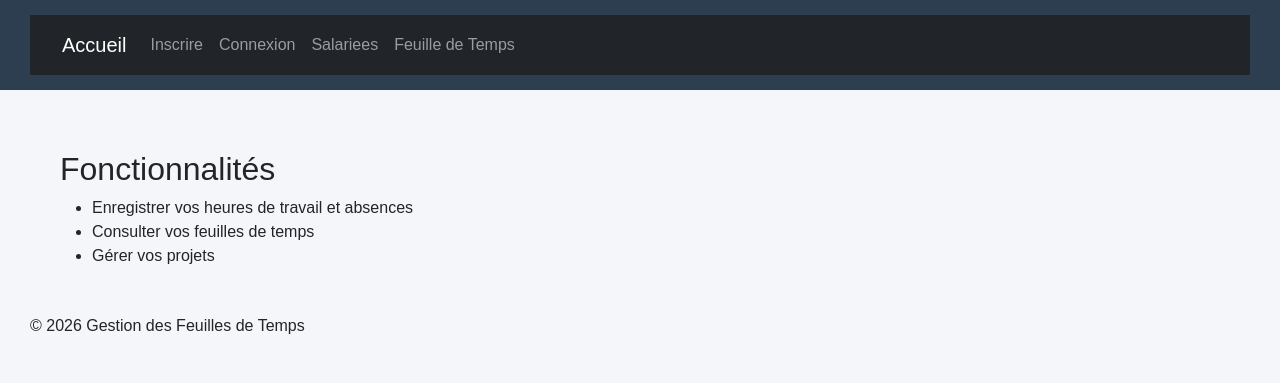
After one commit to Erdogan22/Project_FE, a Flask app: template templates/accueil.html in a window 1280 px wide. The commit adds this page. Shown: the top 383 px of the page. Run offline with Flask 3, Linux system fonts and the light colour scheme; the template is opened without the code that fills it, so the values that code supplies are empty.

Commit message:
with navbar

```diff
--- a/app.py
+++ b/app.py
@@ -13,7 +13,7 @@ app.config["SQLALCHEMY_TRACK_MODIFICATIONS"] = False
 app.secret_key = "super-secret-key"
 db.init_app(app)
 
-@app.route("/", methods=["GET", "POST"])
+@app.route("/feuille-de-temps", methods=["GET", "POST"])
 def timesheet():
     if request.method == "POST":
 
@@ -35,9 +35,13 @@ def timesheet():
         db.session.commit()
         flash("✅ Feuille de temps enregistrée avec succès.")
 
-        return redirect("/")
+        return redirect("/feuille-de-temps")
 
     return render_template("timesheet.html")
+
+@app.route("/", methods=["GET"])
+def accueil():
+    return render_template("accueil.html")
 
 if __name__ == "__main__":
     with app.app_context():
--- a/static/style.css
+++ b/static/style.css
@@ -117,3 +183,33 @@ button:hover {
 .total-row {
     transition: background-color 0.3s;
 }
+
+/* Navbar styling */
+.navbar {
+    background-color: #34495e;
+    padding: 10px 20px;
+}
+
+.navbar-menu {
+    list-style: none;
+    margin: 0;
+    padding: 0;
+    display: flex;
+    justify-content: space-around;
+}
+
+.navbar-menu li {
+    display: inline;
+}
+
+.navbar-menu a {
+    color: white;
+    text-decoration: none;
+    padding: 8px 15px;
+    border-radius: 4px;
+    transition: background-color 0.3s;
+}
+
+.navbar-menu a:hover {
+    background-color: #2c3e50;
+}
--- /dev/null
+++ b/templates/accueil.html
@@ -0,0 +1,20 @@
+{% extends "base.html" %}
+
+{% block title %}Accueil{% endblock %}
+
+{% block content %}
+
+<main>
+    <section>
+        <h2>Fonctionnalités</h2>
+        <ul>
+            <li>Enregistrer vos heures de travail et absences</li>
+            <li>Consulter vos feuilles de temps</li>
+            <li>Gérer vos projets</li>
+        </ul>
+    </section>
+</main>
+<footer>
+    <p>&copy; 2026 Gestion des Feuilles de Temps</p>
+</footer>
+{% endblock %}
--- a/templates/base.html
+++ b/templates/base.html
@@ -4,18 +4,65 @@
     <meta charset="UTF-8">
     <meta name="viewport" content="width=device-width, initial-scale=1.0">
     <title>{% block title %}Feuille de temps{% endblock %}</title>
-
+    <link href="https://cdn.jsdelivr.net/npm/bootstrap@5.3.0-alpha3/dist/css/bootstrap.min.css" rel="stylesheet">
+    <script src="https://cdn.jsdelivr.net/npm/bootstrap@5.3.0-alpha3/dist/js/bootstrap.bundle.min.js"></script>
     <link rel="stylesheet" href="{{ url_for('static', filename='style.css') }}">
 </head>
 <body>
 
+    {% block header %}
+
     <header>
-        <h1>Feuille de temps – Consultant</h1>
-        <p>Utilisateur : <strong>Mahmoud</strong> | Mois : <strong>Janvier 2026</strong></p>
+        <!-- <nav class="navbar">
+            <ul class="navbar-menu">
+                <li><a href="/">Home</a></li>
+                <li><a href="/feuille-de-temps">Feuille de Temps</a></li>
+                <li><a href="/about">About</a></li>
+                <li><a href="/contact">Contact</a></li>
+            </ul>
+        </nav> -->
+       <nav class="navbar navbar-expand-lg navbar-dark bg-dark">
+    <div class="container-fluid">
+        <a class="navbar-brand" href="/">Accueil</a>
+        <button class="navbar-toggler" type="button" data-bs-toggle="collapse" data-bs-target="#navbarNav" aria-controls="navbarNav" aria-expanded="false" aria-label="Toggle navigation">
+            <span class="navbar-toggler-icon"></span>
+        </button>
+        <div class="collapse navbar-collapse" id="navbarNav">
+            <ul class="navbar-nav">
+                <li class="nav-item">
+                    <a class="nav-link" href="/inscription">Inscrire </a>
+                </li>
+                <li class="nav-item">
+                    <a class="nav-link" href="/connexion">Connexion</a>
+                </li>
+                 <li class="nav-item">
+                    <a class="nav-link" href="/salariees">Salariees</a>
+                </li>
+                <li class="nav-item">
+                    <a class="nav-link" href="/feuille-de-temps">Feuille de Temps</a>
+                </li>
+            </ul>
+        </div>
+    </div>
+</nav>
     </header>
 
+    {% endblock header %}
 
-<!-- success message -->
+{%block messages%}
+<!-- {% with messages = get_flashed_messages() %}
+  {% if messages %}
+    <div class="flash-container">
+      {% for message in messages %}
+        <div class="flash-success">
+          {{ message }}
+        </div>
+      {% endfor %}
+    </div>
+  {% endif %}
+{% endwith %} -->
+{%endblock messages%}
+<!-- success message
 {% with messages = get_flashed_messages() %}
   {% if messages %}
     <div class="flash-container">
@@ -26,20 +73,20 @@
       {% endfor %}
     </div>
   {% endif %}
-{% endwith %}
+{% endwith %} -->
 
 
     <main>
         {% block content %}{% endblock %}
     </main>
-
-    <!-- hide success message after 3s -->
-<script>
-setTimeout(() => {
-    const flash = document.querySelector(".flash-success");
-    if (flash) flash.style.display = "none";
-}, 3000);
-</script>
-
+    <!--
+                hide success message after 3s
+            <script>
+            setTimeout(() => {
+                const flash = document.querySelector(".flash-success");
+                if (flash) flash.style.display = "none";
+            }, 3000);
+            </script> -->
+    <!-- <script src="{{ url_for('static', filename='jscript/script.js') }}"></script> -->
 </body>
 </html>
```
Also changed, not shown: other parts of static/style.css (+66 -0 lines), static/jscript/script.js (+17 -0 lines), templates/timesheet.html (+17 -1 lines), instance/database.db.
